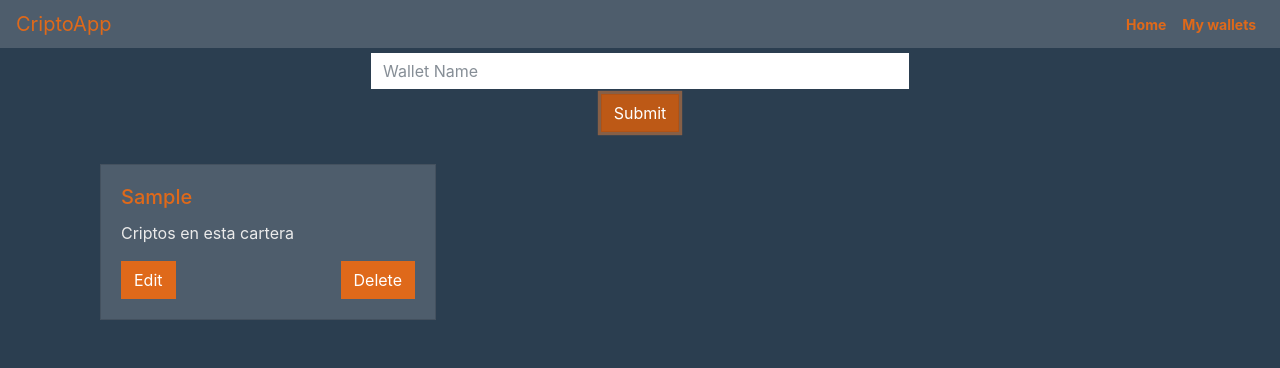
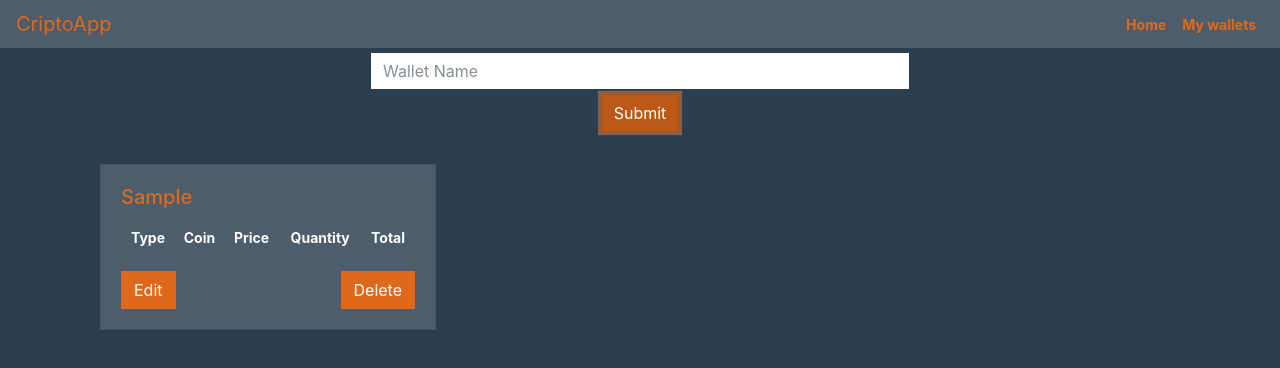
Before and after one commit to NestorLA/challengecriptomonedas, a Next.js app: page /wallets in a window 1280 px wide. Both pictures are taken after typing "Sample" into the empty fields and a click on the button "Submit". Shown: the top 368 px of the page. Built offline with nearby package versions, Linux system fonts and the light colour scheme.

Commit message:
en wallets se muestran las transacciones realizadas

```diff
--- a/modules/wallet/components/CardWallet.js
+++ b/modules/wallet/components/CardWallet.js
@@ -8,7 +8,10 @@ import {
   Button,
   Form,
   FormGroup,
+  Table
 } from "react-bootstrap";
+
+import Image from "next/image";
 
 const CardWallet = ({
   wallets,
@@ -21,6 +24,7 @@ const CardWallet = ({
     <Container>
       <Row>
         {Object.values(wallets).map((wallet) => (
+
           <Col lg={4} md={6} sm={6} xs={12} key={wallet.id}>
             <Card className="mt-2 mr-1">
               <Card.Body>
@@ -29,7 +33,37 @@ const CardWallet = ({
                     <Card.Title>
                       <Link href={"/wallets/" + wallet.id}>{wallet.name}</Link>
                     </Card.Title>
-                    <Card.Text>Criptos en esta cartera</Card.Text>
+                    {/* {console.log(Object.values(wallet.transactions))} */}
+                    <Table bordered size="sm" variant="dark" className="text-center">
+                      <thead>
+                        <tr>
+                          <th>Type</th>
+                          <th>Coin</th>
+                          <th>Price</th>
+                          <th>Quantity</th>
+                          <th>Total</th>
+                        </tr>
+                      </thead>
+                      <tbody>
+                        <>
+
+                          {Object.values(wallet.transactions).map((trans) => (
+                            <> <tr>
+                              <td>{trans.transactionType}</td>
+                              <td>{trans.coin}</td>
+                              <td>{trans.price}</td>
+                              <td>{trans.qty}</td>
+                              <td>{trans.total}</td>  </tr>
+                            </>
+                          ))}
+
+
+                        </>
+
+
+                      </tbody>
+                    </Table>
+
                   </>
                 ) : (
                   <Form onSubmit={(e) => submitEdits(e, wallet.id)}>
```
